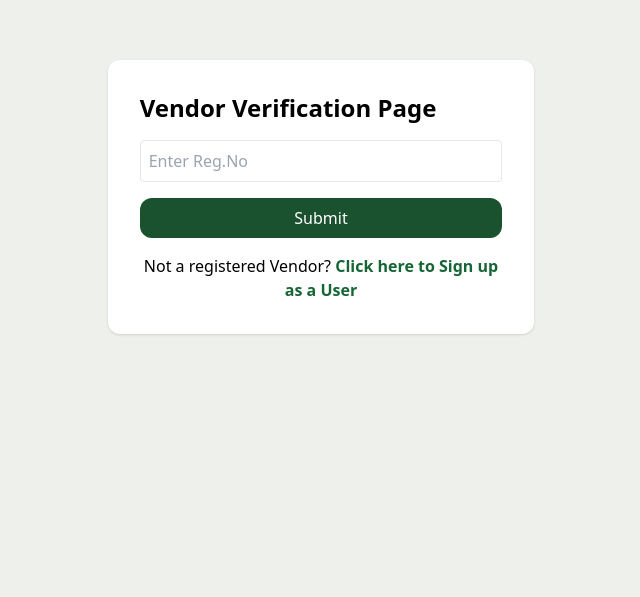
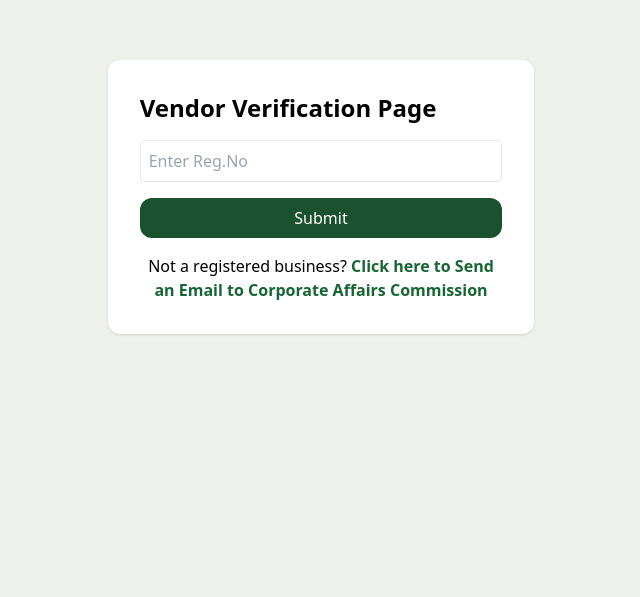
Before and after one commit to decadevs/live-project-frontend-2-quick-bite-frontend, a React (Vite) app in the folder client/: page /verifyVendor in a window 1280 px wide. Shown: the part 203-800 px from the top of the page, without its empty margins (319-959 px from the left). Built offline with nearby package versions, Linux system fonts and the light colour scheme.

Commit message:
minor changes

```diff
--- a/client/src/components/Navbar.tsx
+++ b/client/src/components/Navbar.tsx
@@ -65,7 +65,7 @@ export const Navbar = () => {
 
        <div className={styles.selectBtnContainer}>
 
-        <AnchorLink href="#newQUICK"><button className={`${styles.selectBtn} hover:bg-deepBlue hover:text-white `}>Open Now</button> </AnchorLink>
+        <AnchorLink href="#newQUICK"><button className={`${styles.selectBtn} hover:bg-deepBlue hover:text-white `}>New Delicacies</button> </AnchorLink>
      <AnchorLink href="#pVendor"> <button className={`${styles.selectBtn1} hover:bg-deepBlue hover:text-white`}>Popular Resturants</button></AnchorLink>
      <AnchorLink href="#pFood"><button className={`${styles.selectBtn1} hover:bg-deepBlue hover:text-white`}>Popular Foods</button></AnchorLink>
 
--- a/client/src/components/vendorVerifyForm.tsx
+++ b/client/src/components/vendorVerifyForm.tsx
@@ -38,12 +38,17 @@ const VendorRegNO = () => {
                 >
                     Submit
                 </button>
-
-                <p className="text-black text-center mt-4">
+                {/* <p className="text-black text-center mt-4">
                     Not a registered Vendor?{' '}
                     <RouterLink to="/register" className="text-green-800 font-bold">
                       Click here to Sign up as a User
                     </RouterLink>
+                </p> */}
+                <p className="text-black text-center mt-4">
+                    Not a registered business?{' '}
+                <a href="mailto:your@email.com" className="text-green-800 font-bold">
+                    Click here to Send an Email to Corporate Affairs Commission
+                </a>
                 </p>
             </div>
         </div>
```
Also changed, not shown: 1 other file (tests, documents, lock files or other folders).
